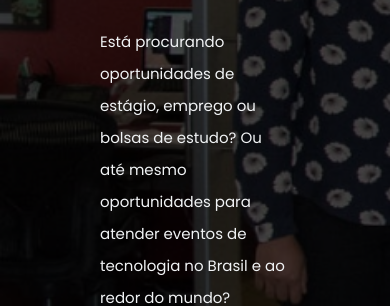
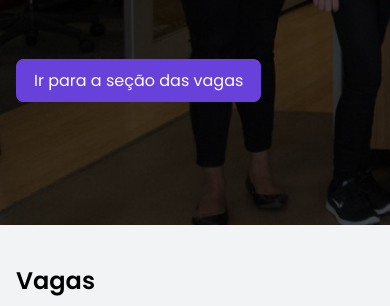
Before and after one commit to MarianaCardoso2306/webwomen, a plain HTML site: page index.html in a window 390 px wide. Shown: the part 549-855 px from the top of the page. Drawn offline with Linux system fonts and the light colour scheme.

Commit message:
ultimo commit

```diff
--- a/pages/home/index.css
+++ b/pages/home/index.css
@@ -12,7 +12,7 @@ body{
     width: 100%;
     height: 100%;
 
-    padding: 10em 6.25em;
+    padding: 6.25em 1em 8em 1em;
 
     background: rgba(0,0,0,0.7);
 }
@@ -163,12 +163,15 @@ main{
 
 @media(max-width: 525px){
     .opac > a{
-        font-size: 0.6em;
-        padding: 0.5em 2em;
+        width: 100%;
+        padding: 0.5em 1em;
     }
 }
 
 @media(min-width: 991px){
+    .opac{
+        padding: 10em 6.25em;
+    }
     .container{
         display: flex;
         gap: 4.875em;
@@ -191,13 +194,15 @@ main{
         right: 2.375em;
         bottom: 2.4em;
     }
+    .lista__vagas_selecionadas{
+        max-height: 400px;
+
+        overflow-y: scroll;
+    }
 }
 
 .lista__vagas_selecionadas{
     background-color: var(--color-grey-6);
-    max-height: 400px;
-
-    overflow-y: scroll;
 }
 
 .lista__vagas_selecionadas > li:hover{
--- a/styles/globalStyles.css
+++ b/styles/globalStyles.css
@@ -47,7 +47,7 @@ body {
 
 @media(max-width: 991px){
   :root {
-    --title-1: calc(3rem / 1.2);
+    --title-1: calc(3rem / 1.5);
     --title-2: calc(2.5rem / 1.2);
     --title-3: calc(2rem / 1.2);
     --text-1:  calc(1.125rem / 1.2);
```
